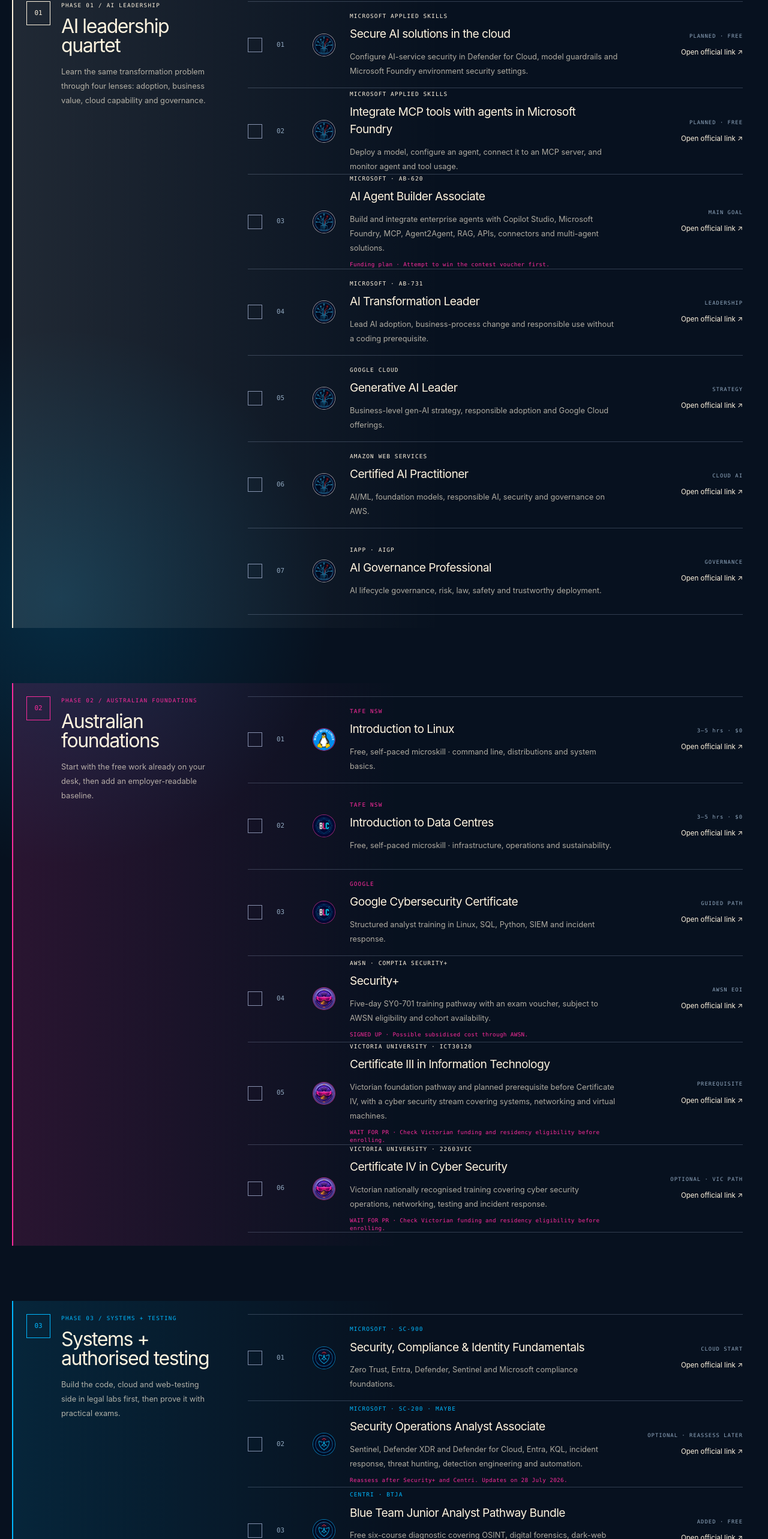
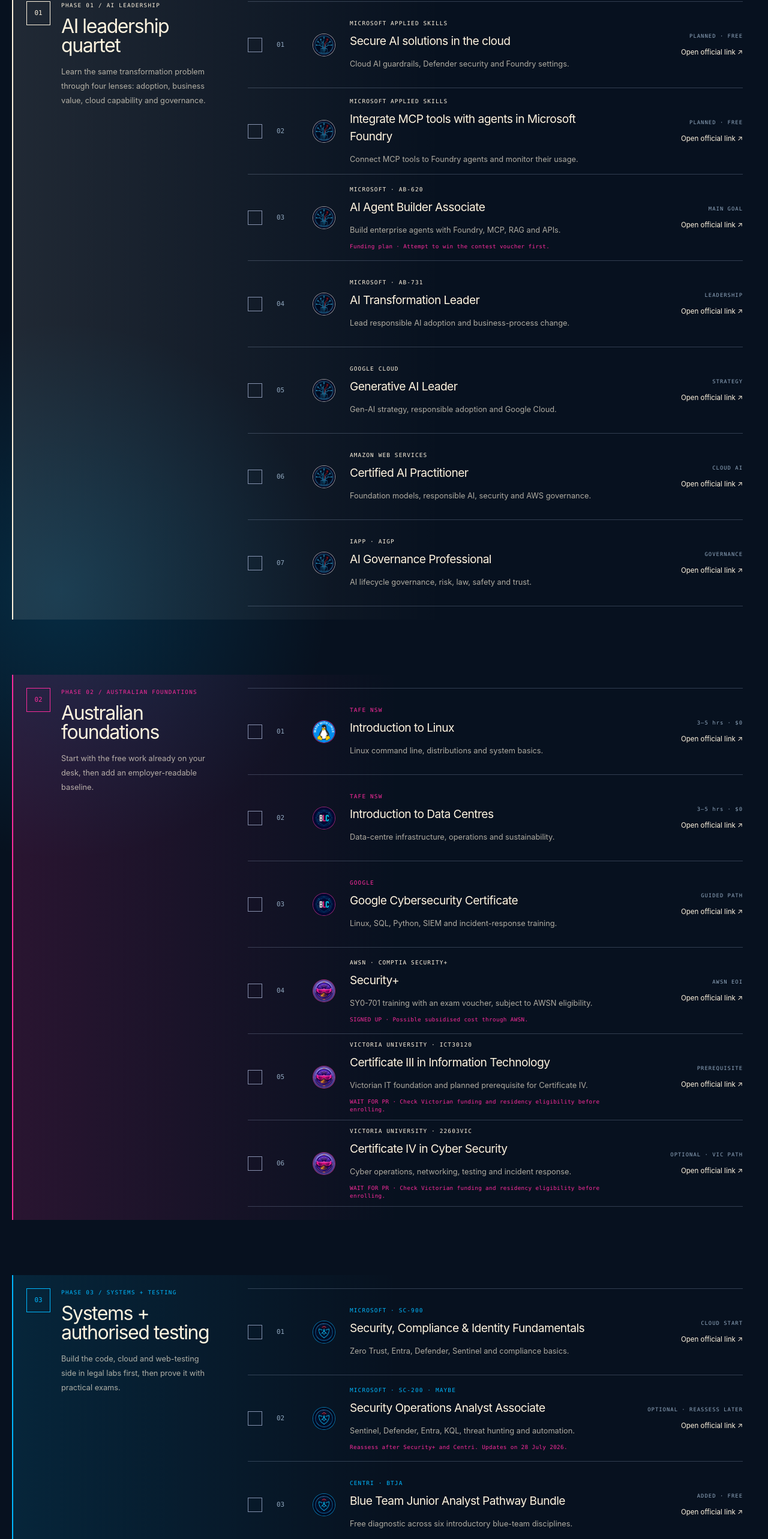
Before and after one commit to bitpixi2/bitpixi-learns-cybersec, a Next.js app: page / in a window 1280 px wide. Shown: the part 1240-3806 px from the top of the page at 60% size. Built offline with nearby package versions, Linux system fonts and the light colour scheme.

Commit message:
Shorten study plan course descriptions

```diff
--- a/app/page.tsx
+++ b/app/page.tsx
@@ -42,7 +42,7 @@
         id: "tafe-linux",
         title: "Introduction to Linux",
         provider: "TAFE NSW",
-        note: "Free, self-paced microskill · command line, distributions and system basics.",
+        note: "Linux command line, distributions and system basics.",
         signal: "3–5 hrs · $0",
         href: "https://store.training.tafensw.edu.au/product/introduction-to-linux/",
         track: "foundation",
@@ -51,7 +51,7 @@
         id: "tafe-data-centres",
         title: "Introduction to Data Centres",
         provider: "TAFE NSW",
-        note: "Free, self-paced microskill · infrastructure, operations and sustainability.",
+        note: "Data-centre infrastructure, operations and sustainability.",
         signal: "3–5 hrs · $0",
         href: "https://store.training.tafensw.edu.au/product/introduction-to-data-centres/",
         track: "foundation",
@@ -60,7 +60,7 @@
         id: "google-cyber",
         title: "Google Cybersecurity Certificate",
         provider: "Google",
-        note: "Structured analyst training in Linux, SQL, Python, SIEM and incident response.",
+        note: "Linux, SQL, Python, SIEM and incident-response training.",
         signal: "GUIDED PATH",
         href: "https://grow.google/certificates/cybersecurity/",
         track: "foundation",
@@ -69,7 +69,7 @@
         id: "security-plus",
         title: "Security+",
         provider: "AWSN · CompTIA Security+",
-        note: "Five-day SY0-701 training pathway with an exam voucher, subject to AWSN eligibility and cohort availability.",
+        note: "SY0-701 training with an exam voucher, subject to AWSN eligibility.",
         signal: "AWSN EOI",
         href: "https://www.awsn.org.au/Web/web/education-training/comp-tia-security-training.aspx",
         track: "human",
@@ -79,7 +79,7 @@
         id: "vu-cert-iii-it",
         title: "Certificate III in Information Technology",
         provider: "Victoria University · ICT30120",
-        note: "Victorian foundation pathway and planned prerequisite before Certificate IV, with a cyber security stream covering systems, networking and virtual machines.",
+        note: "Victorian IT foundation and planned prerequisite for Certificate IV.",
         signal: "PREREQUISITE",
         href: "https://www.vu.edu.au/courses/certificate-iii-in-information-technology-ict30120",
         track: "human",
@@ -89,7 +89,7 @@
         id: "tafe-cert-iv",
         title: "Certificate IV in Cyber Security",
         provider: "Victoria University · 22603VIC",
-        note: "Victorian nationally recognised training covering cyber security operations, networking, testing and incident response.",
+        note: "Cyber operations, networking, testing and incident response.",
         signal: "VIC PATH",
         href: "https://www.vu.edu.au/courses/certificate-iv-in-cyber-security-22603vic",
         track: "human",
@@ -109,7 +109,7 @@
         id: "sc-900",
         title: "Security, Compliance & Identity Fundamentals",
         provider: "Microsoft · SC-900",
-        note: "Zero Trust, Entra, Defender, Sentinel and Microsoft compliance foundations.",
+        note: "Zero Trust, Entra, Defender, Sentinel and compliance basics.",
         signal: "CLOUD START",
         href: "https://learn.microsoft.com/en-us/credentials/certifications/security-compliance-and-identity-fundamentals/",
         track: "systems",
@@ -118,7 +118,7 @@
         id: "sc-200",
         title: "Security Operations Analyst Associate",
         provider: "Microsoft · SC-200 · MAYBE",
-        note: "Sentinel, Defender XDR and Defender for Cloud, Entra, KQL, incident response, threat hunting, detection engineering and automation.",
+        note: "Sentinel, Defender, Entra, KQL, threat hunting and automation.",
         signal: "REASSESS LATER",
         href: "https://learn.microsoft.com/en-us/credentials/certifications/security-operations-analyst/",
         track: "systems",
@@ -129,7 +129,7 @@
         id: "centri-btja",
         title: "Blue Team Junior Analyst Pathway Bundle",
         provider: "Centri · BTJA",
-        note: "Free six-course diagnostic covering OSINT, digital forensics, dark-web operations, threat hunting, vulnerability management and network analysis.",
+        note: "Free diagnostic across six introductory blue-team disciplines.",
         signal: "ADDED · FREE",
         href: "https://www.centri.org/courses/blue-team-junior-analyst-pathway-bundle",
         track: "systems",
@@ -138,7 +138,7 @@
         id: "portswigger-academy",
         title: "Web Security Academy",
         provider: "PortSwigger",
-        note: "Free, legal labs for real web vulnerability classes and Burp Suite technique.",
+        note: "Free legal web-vulnerability labs using Burp Suite.",
         signal: "FREE LABS",
         href: "https://portswigger.net/web-security",
         track: "systems",
@@ -147,7 +147,7 @@
         id: "tryhackme",
         title: "TryHackMe learning paths",
         provider: "TryHackMe",
-        note: "Beginner-friendly, guided offensive and defensive security rooms with browser-based hands-on labs.",
+        note: "Guided offensive and defensive browser-based security labs.",
         signal: "LAB PLATFORM",
         href: "https://tryhackme.com/",
         track: "systems",
@@ -157,7 +157,7 @@
         id: "bscp",
         title: "Burp Suite Certified Practitioner",
         provider: "PortSwigger · BSCP",
-        note: "Practical web-security credential after the Academy practitioner labs.",
+        note: "Practical web-security credential built on Academy labs.",
         signal: "WEB PROOF",
         href: "https://portswigger.net/web-security/certification",
         track: "systems",
@@ -166,7 +166,7 @@
         id: "crest",
         title: "CPSA → Registered Penetration Tester",
         provider: "CREST",
-        note: "A strong Australia/NZ-facing pathway from practitioner theory into practical testing.",
+        note: "Australia/NZ pathway from theory into practical testing.",
         signal: "AU / NZ",
         href: "https://www.crest-approved.org/skills-certifications-careers/crest-certifications/",
         track: "systems",
@@ -175,7 +175,7 @@
         id: "oscp",
         title: "PEN-200 + OSCP+",
         provider: "OffSec",
-        note: "Advanced hands-on penetration testing, reporting and adversarial problem solving.",
+        note: "Advanced penetration testing, reporting and problem-solving.",
         signal: "LATER GAME",
         href: "https://www.offsec.com/courses/pen-200/",
         track: "systems",
@@ -194,7 +194,7 @@
         id: "ms-secure-ai-applied",
         title: "Secure AI solutions in the cloud",
         provider: "Microsoft Applied Skills",
-        note: "Configure AI-service security in Defender for Cloud, model guardrails and Microsoft Foundry environment security settings.",
+        note: "Cloud AI guardrails, Defender security and Foundry settings.",
         signal: "PLANNED · FREE",
         href: "https://learn.microsoft.com/en-us/credentials/applied-skills/secure-ai-solutions-in-the-cloud/",
         track: "leadership",
@@ -203,7 +203,7 @@
         id: "ms-mcp-applied",
         title: "Integrate MCP tools with agents in Microsoft Foundry",
         provider: "Microsoft Applied Skills",
-        note: "Deploy a model, configure an agent, connect it to an MCP server, and monitor agent and tool usage.",
+        note: "Connect MCP tools to Foundry agents and monitor their usage.",
         signal: "PLANNED · FREE",
         href: "https://learn.microsoft.com/en-us/credentials/applied-skills/integrate-model-context-protocol-tools-with-agents-in-microsoft-foundry/",
         track: "leadership",
@@ -212,7 +212,7 @@
         id: "ms-ab-620",
         title: "AI Agent Builder Associate",
         provider: "Microsoft · AB-620",
-        note: "Build and integrate enterprise agents with Copilot Studio, Microsoft Foundry, MCP, Agent2Agent, RAG, APIs, connectors and multi-agent solutions.",
+        note: "Build enterprise agents with Foundry, MCP, RAG and APIs.",
         signal: "MAIN GOAL",
         href: "https://learn.microsoft.com/en-us/credentials/certifications/ai-agent-builder-associate/",
         track: "leadership",
@@ -227,7 +227,7 @@
         id: "ms-ai-leader",
         title: "AI Transformation Leader",
         provider: "Microsoft · AB-731",
-        note: "Lead AI adoption, business-process change and responsible use without a coding prerequisite.",
+        note: "Lead responsible AI adoption and business-process change.",
         signal: "LEADERSHIP",
         href: "https://learn.microsoft.com/en-us/credentials/certifications/ai-transformation-leader/",
         track: "leadership",
@@ -236,7 +236,7 @@
         id: "google-ai-leader",
         title: "Generative AI Leader",
         provider: "Google Cloud",
-        note: "Business-level gen-AI strategy, responsible adoption and Google Cloud offerings.",
+        note: "Gen-AI strategy, responsible adoption and Google Cloud.",
         signal: "STRATEGY",
         href: "https://cloud.google.com/learn/certification/generative-ai-leader",
         track: "leadership",
@@ -245,7 +245,7 @@
         id: "aws-ai-practitioner",
         title: "Certified AI Practitioner",
         provider: "Amazon Web Services",
-        note: "AI/ML, foundation models, responsible AI, security and governance on AWS.",
+        note: "Foundation models, responsible AI, security and AWS governance.",
         signal: "CLOUD AI",
         href: "https://aws.amazon.com/certification/certified-ai-practitioner/",
         track: "leadership",
@@ -254,7 +254,7 @@
         id: "aigp",
         title: "AI Governance Professional",
         provider: "IAPP · AIGP",
-        note: "AI lifecycle governance, risk, law, safety and trustworthy deployment.",
+        note: "AI lifecycle governance, risk, law, safety and trust.",
         signal: "GOVERNANCE",
         href: "https://iapp.org/certify/aigp",
         track: "leadership",
```
